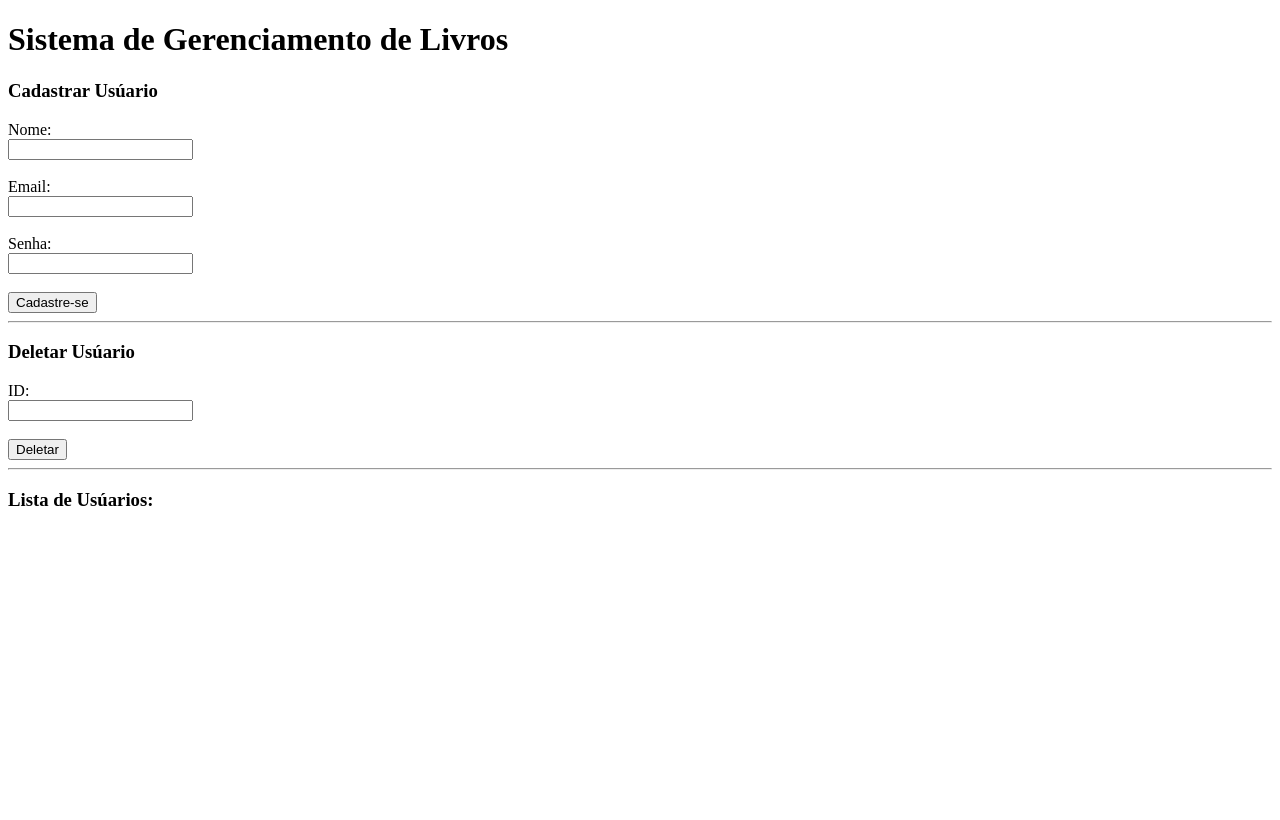
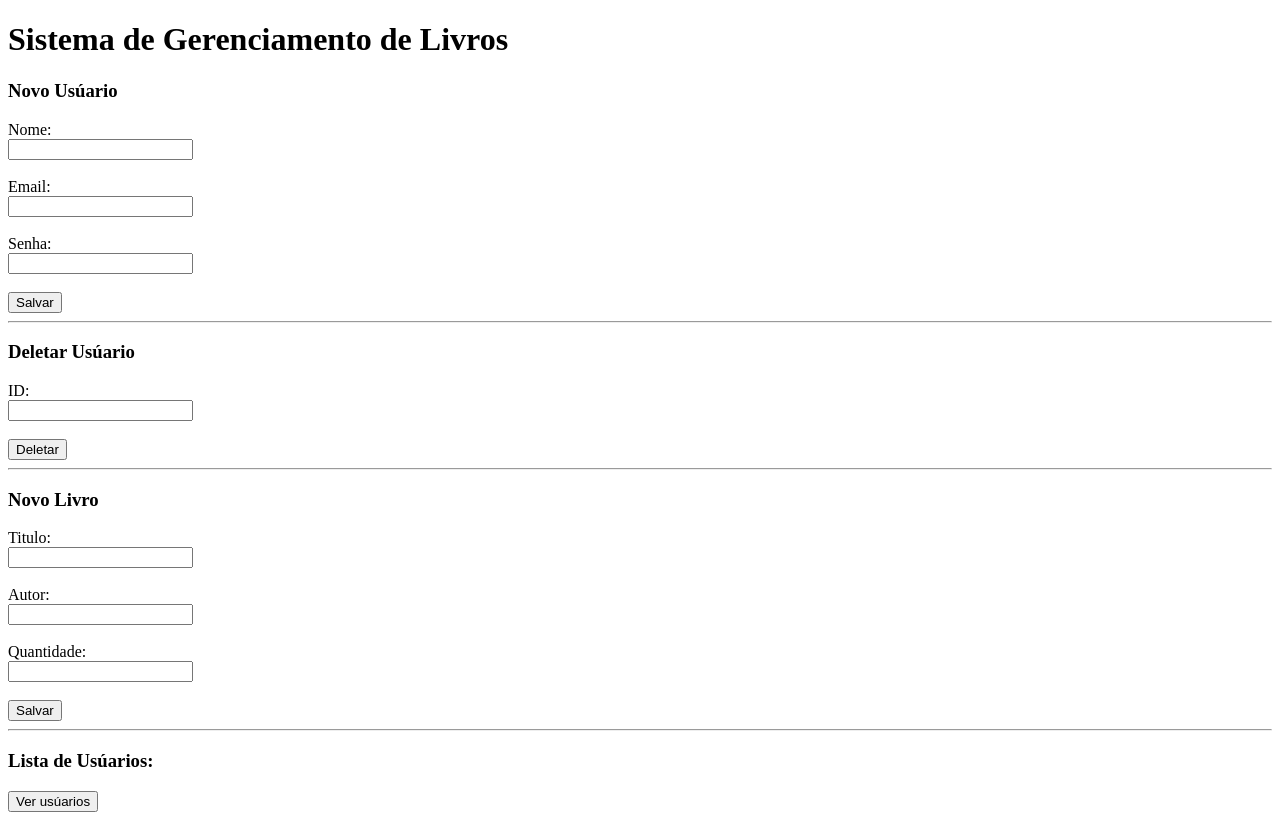
Before and after one commit to alvsgabriellk/Biblioteca, a Flask app: page / in a window 1280 px wide. Before the commit the page ends 506 px from the top, so only its background shows below. Run offline with Flask 3, Linux system fonts and the light colour scheme.

Commit message:
Adicionando camada de validação para botão de listagem de usúario. E correções a parte.

```diff
--- a/templates/index.html
+++ b/templates/index.html
@@ -28,57 +28,92 @@
 </head>
 <body>
     <h1>Sistema de Gerenciamento de Livros</h1>
-    <h3>Cadastrar Usúario</h3>
+
+    <!-- INICIO USUARIO CADASTRO -->
+    <h3>Novo Usúario</h3>
     <form action="/usuarios/novo" method="POST">
-        <label>Nome:</label> <br>
-        <input type="text" name="nome" required> <br> <br>
+        <label>Nome:</label><br>
+        <input type="text" name="nome" required><br><br>
 
-        <label>Email:</label> <br>
-        <input type="text" name="email" required> <br> <br>
+        <label>Email:</label><br>
+        <input type="text" name="email" required><br><br>
 
-        <label>Senha:</label> <br>
-        <input type="password" name="senha" required> <br> <br>
+        <label>Senha:</label><br>
+        <input type="password" name="senha" required><br><br>
 
-        <button type="submit">Cadastre-se</button> <br>
+        <button type="submit">Salvar</button><br>
         <hr>
     </form>
+    <!-- FIM USUARIO CADASTRADO -->
 
+
+    <!-- INICIO DELETAR USUARIO -->
     <h3>Deletar Usúario</h3>
     <form action="/usuarios/deletar" method="POST">
-        <label>ID:</label> <br>
-        <input type="number" name="usuario_id" required> <br> <br>
+        <label>ID:</label><br>
+        <input type="number" name="usuario_id" required><br><br>
 
-        <button type="submit">Deletar</button> <br>
+        <button type="submit">Deletar</button><br>
         <hr>
     </form>
+    <!-- FIM DELETAR USUARIO -->
 
-    {% with messages = get_flashed_messages(with_categories=true) %}
-        {% if messages %}
-            {% for category, message in messages %}
-                <div class="toast {{category}}">
-                    {{message}}
-                </div>
-            {% endfor %}
-        {% endif %}
-    {% endwith %}
+    <!-- INICIO LIVRO CADASTRO -->
+    <h3>Novo Livro</h3>
+    <form action="/livros/novo" method="POST">
+        <label>Titulo:</label><br>
+        <input type="text" name="titulo" required><br><br>
 
+        <label>Autor:</label><br>
+        <input type="text" name="autor" required><br><br>
 
-<h3>Lista de Usúarios:</h3>
-<ul>
-    {% for usuario in usuarios %}
-        {% if usuario %}
-        <li>
-            ID: {{usuario.id}} <br>
-            Nome: {{usuario.nome}} <br>
-            Email: {{usuario.email}} <br>
-        </li>
+        <label>Quantidade:</label><br>
+        <input type="number" name="quantidade_total" required><br><br>
+
+        <button type="submit">Salvar</button>
         <hr>
-        {% endif %}
-    {% endfor %}
-</ul>
+    </form>
+    <!-- FIM LIVRO CADASTRO -->
+
+    <!-- INICIO LISTA DE USUARIOS -->
+    <h3>Lista de Usúarios:</h3>
+    <ul>
+        {% for usuario in usuarios %}
+            {% if usuario %}
+            <li>
+                ID: {{usuario.id}}<br>
+                Nome: {{usuario.nome}}<br>
+                Email: {{usuario.email}}<br>
+            </li>
+            <hr>
+            {% endif %}
+        {% endfor %}
+    </ul>
+
+    {% if request.path == "/" %}
+        <form action="/usuarios/listar" method="GET">
+            <button type="submit">Ver usúarios</button>
+        </form>
+
+    {% elif request.path == "/usuarios/listar" %}
+        <form action="/" method="GET">
+            <button type="submit">Fechar lista</button>
+        </form>
+
+    {% endif %}
+    <!-- FIM LISTA DE USUARIOS -->
 
 
 
+{% with messages = get_flashed_messages(with_categories=true) %}
+    {% if messages %}
+        {% for category, message in messages %}
+            <div class="toast {{category}}">
+                {{message}}
+            </div>
+        {% endfor %}
+    {% endif %}
+{% endwith %}
 
 <script>
 const toasts = document.querySelectorAll(".toast");
```
